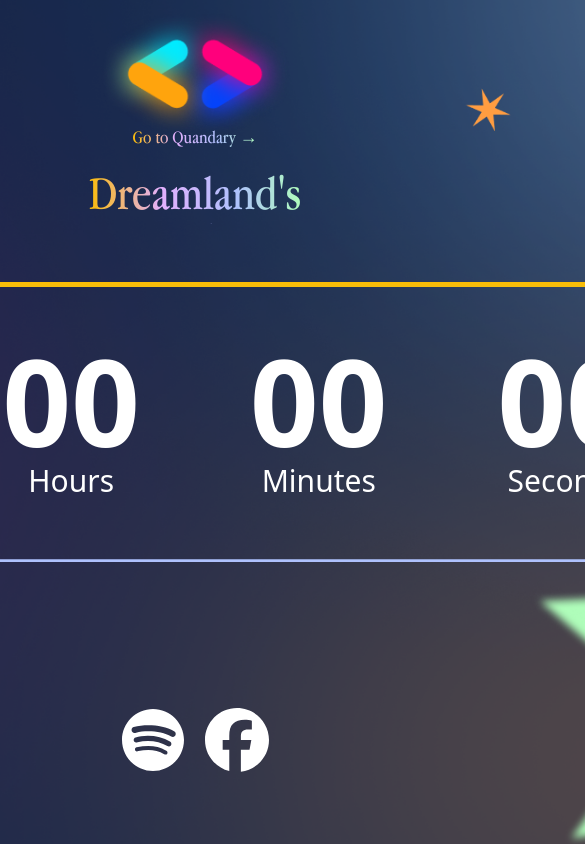
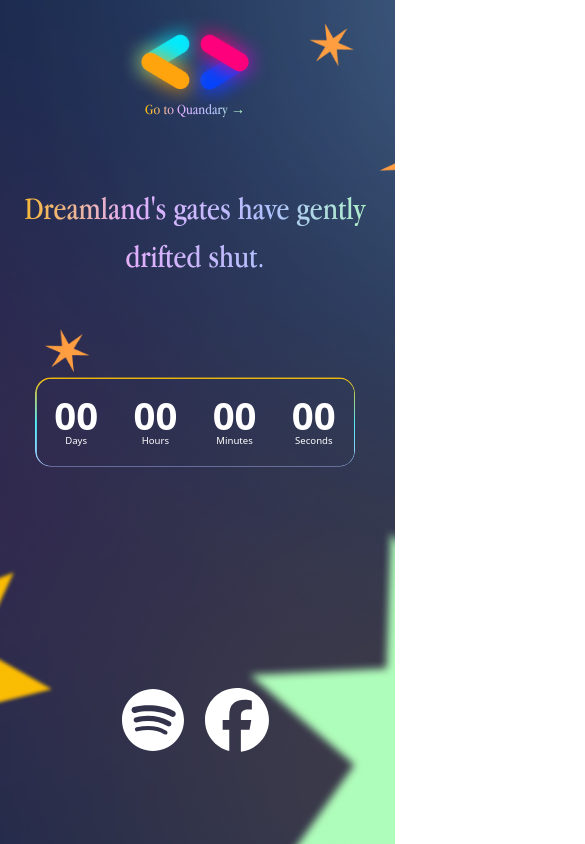
Before and after one commit to gdgoc-usls/quandary-countdown-24, a React (Vite) app: page / in a window 390 px wide. Shown: the top 844 px of the page, 585 px wide, since content can reach past the window. Built offline with nearby package versions, Linux system fonts and the light colour scheme.

Commit message:
Chore: mobile

```diff
--- a/index.html
+++ b/index.html
@@ -7,8 +7,8 @@
     <link rel="stylesheet" href="src/styles/globals.css"/>
     <title>Quandary `24 | Countdown</title>
   </head>
-  <body class="w-screen h-screen overflow-hidden sm:bg-[url('/src/assets/bg-mobile.png')] md:bg-[url('/src/assets/bg-tablet.png')]
-  bg-[url('/src/assets/bg-desktop.png')] bg-cover bg-fixed bg-center bg-no-repeat flex flex-center items-center justify-center">
+  <body class="relative w-screen h-screen overflow-x-hidden xs:bg-[url('/src/assets/bg-mobile.png')] md:bg-[url('/src/assets/bg-tablet.png')]
+  bg-[url('/src/assets/bg-desktop.png')] bg-cover bg-fixed bg-center bg-no-repeat flex items-center justify-center">
     <div id="root"></div>
     <script type="module" src="/src/main.tsx"></script>
   </body>
--- a/src/App.tsx
+++ b/src/App.tsx
@@ -7,7 +7,7 @@ const Main: React.FC = () => {
   return (
     <>
       <QuandaryIcon />
-      <h3 className="absolute h-[55px] top-[20%] left-1/2 -translate-x-1/2 text-center text-5xl text-transparent font-garamond masked-text">{ eventHeader }</h3>
+      <h3 className="absolute w-full top-[20%] p-4 left-1/2 -translate-x-1/2 text-center md:text-5xl xs:text-[2rem] text-transparent font-garamond masked-text">{ eventHeader }</h3>
       <Timer />
       <Footer />
     </>
--- a/src/components/Footer.tsx
+++ b/src/components/Footer.tsx
@@ -1,6 +1,6 @@
 export default function Footer() {
     return (
-        <footer className="absolute bottom-0 my-10 left-1/2 -translate-x-1/2 -translate-y-1/2 flex gap-[1.25em] items-center justify-center">
+        <footer className="absolute bottom-5 my-10 left-1/2 -translate-x-1/2 -translate-y-1/2 flex gap-[1.25em] items-center justify-center">
             <a href="https://open.spotify.com/playlist/0WHIzvpbmnLMuCG7UEMOj3?si=vDS69yH2QKaQRqb3w511pg&pi=3YF-rlktRJi8R" target="_blank" rel="noreferrer noopener">
                 <svg className="w-16 h-16 fill-white hover:scale-[1.1] hover:transition duration-300 ease-in-out hover:drop-shadow-links" xmlns="http://www.w3.org/2000/svg" viewBox="0 0 496 512" >
                     <path d="M248 8C111.1 8 0 119.1 0 256s111.1 248 248 248 248-111.1 248-248S384.9 8 248 8zm100.7 364.9c-4.2 0-6.8-1.3-10.7-3.6-62.4-37.6-135-39.2-206.7-24.5-3.9 1-9 2.6-11.9 2.6-9.7 0-15.8-7.7-15.8-15.8 0-10.3 6.1-15.2 13.6-16.8 81.9-18.1 165.6-16.5 237 26.2 6.1 3.9 9.7 7.4 9.7 16.5s-7.1 15.4-15.2 15.4zm26.9-65.6c-5.2 0-8.7-2.3-12.3-4.2-62.5-37-155.7-51.9-238.6-29.4-4.8 1.3-7.4 2.6-11.9 2.6-10.7 0-19.4-8.7-19.4-19.4s5.2-17.8 15.5-20.7c27.8-7.8 56.2-13.6 97.8-13.6 64.9 0 127.6 16.1 177 45.5 8.1 4.8 11.3 11 11.3 19.7-.1 10.8-8.5 19.5-19.4 19.5zm31-76.2c-5.2 0-8.4-1.3-12.9-3.9-71.2-42.5-198.5-52.7-280.9-29.7-3.6 1-8.1 2.6-12.9 2.6-13.2 0-23.3-10.3-23.3-23.6 0-13.6 8.4-21.3 17.4-23.9 35.2-10.3 74.6-15.2 117.5-15.2 73 0 149.5 15.2 205.4 47.8 7.8 4.5 12.9 10.7 12.9 22.6 0 13.6-11 23.3-23.2 23.3z"/>
--- a/src/components/QuandaryIcon.tsx
+++ b/src/components/QuandaryIcon.tsx
@@ -6,9 +6,9 @@ const QuandaryIcon: React.FC = () => {
     const { isVisible } = useContext(HeaderContext)
     return (
         <>
-            <a href={ isVisible ? "#" : "https://gdsc.omsimos.com/"} target={ isVisible ? "_self" : "_blank" } className="absolute top-20 left-1/2 -translate-x-1/2 -translate-y-1/2 flex flex-col items-center justify-center no-underline">
-                <img src={ QuandaryLogo } alt="Quandary Logo" className={ `${ !isVisible ?  "hover:scale-[1.1] hover:transition duration-500 ease-in-out" : ""}` }></img>
-                { isVisible && <span className="bottom-[20px] text-transparent masked-text font-garamond text-lg -mt-4 hover:scale-[1.1] hover:transition duration-500 ease-in-out">Go to Quandary &rarr;</span>}
+            <a href={ isVisible ? "#" : "https://gdsc.omsimos.com/"} target={ isVisible ? "_self" : "_blank" } className="absolute top-20 xs:top-15 left-1/2 -translate-x-1/2 -translate-y-1/2 flex flex-col items-center justify-center no-underline">
+                <img src={ QuandaryLogo } alt="Quandary Logo" className={ `${ !isVisible ?  "hover:scale-110 duration-500 ease-in-out" : ""} xs:scale-80` }/>
+                { isVisible && <span className="scale-80 bottom-[20px] text-transparent masked-text font-garamond text-lg -mt-8 hover:scale-110 sm:hover:scale-100 duration-500 ease-in-out">Go to Quandary &rarr;</span>}
             </a>
         </>
     )
--- a/src/components/Timer.tsx
+++ b/src/components/Timer.tsx
@@ -74,7 +74,7 @@ const Timer: React.FC = () => {
     }, [time])
 
     return (
-        <div className='w-[400px] flex items-center justify-between p-5 scale-[2.5] gap-3 mx-auto gradient-border'>
+        <div className='w-[400px] xs:scale-80 flex items-center justify-between p-5 md:scale-200 gap-3 gradient-border'>
             {
                 Object.keys(time).map((key, index) => {
                     const label = key.charAt(0).toUpperCase() + key.slice(1)
--- a/src/styles/globals.css
+++ b/src/styles/globals.css
@@ -9,7 +9,11 @@
 }
 
 @theme {
+    /* BREAKPOINTS */
+    --breakpoint-xs: 20rem;
+    /* FONTS */
     --font-garamond: "Apple Garamond";
+    /* COLORS */
     --color-inv-blue: rgba(4, 67, 251, 1);
     --color-inv-cyan: rgba(0, 235, 255, 1);
     --color-inv-pink: rgba(255, 0, 124, 1);
@@ -20,7 +24,7 @@
     --color-grad-light-green: #AFFDBA;
     --color-grad-light-cyan: #51F2FF;
     --color-grad-lught-blue: #6E93FF;
-
+    /* DROP SHADOWS */
     --drop-shadow-links: 0 0.5px 0.5px rgba(255,255,255,0.8);
 }
 
@@ -44,7 +48,7 @@
     position: absolute;
     inset: 0;
     border-radius: 1.25em;
-    padding: 1.5px; /* control the border thickness */
+    padding: 1.5px;
     background: linear-gradient(
         180deg,
         var(--color-grad-yellow) 0%,
```
